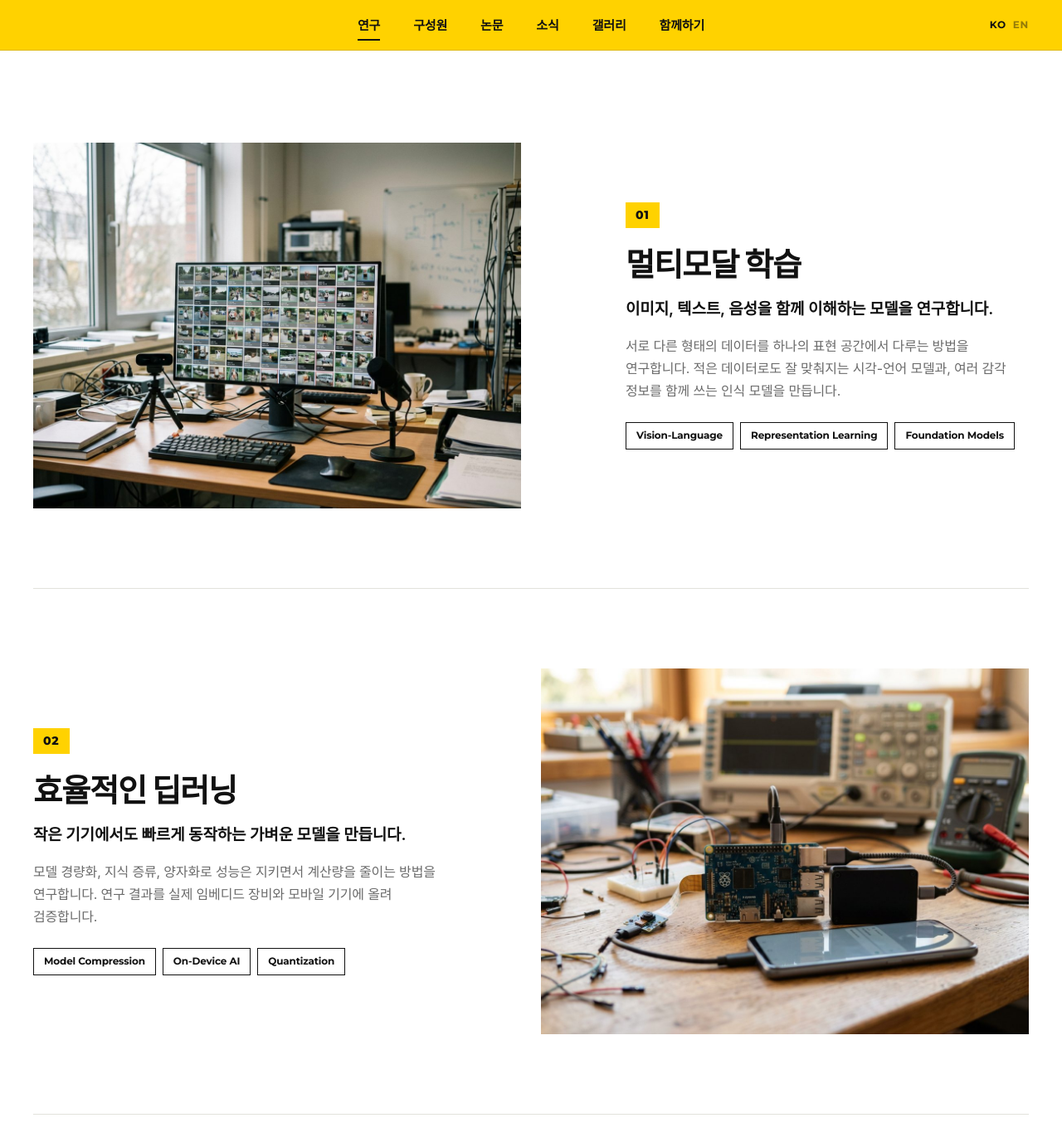
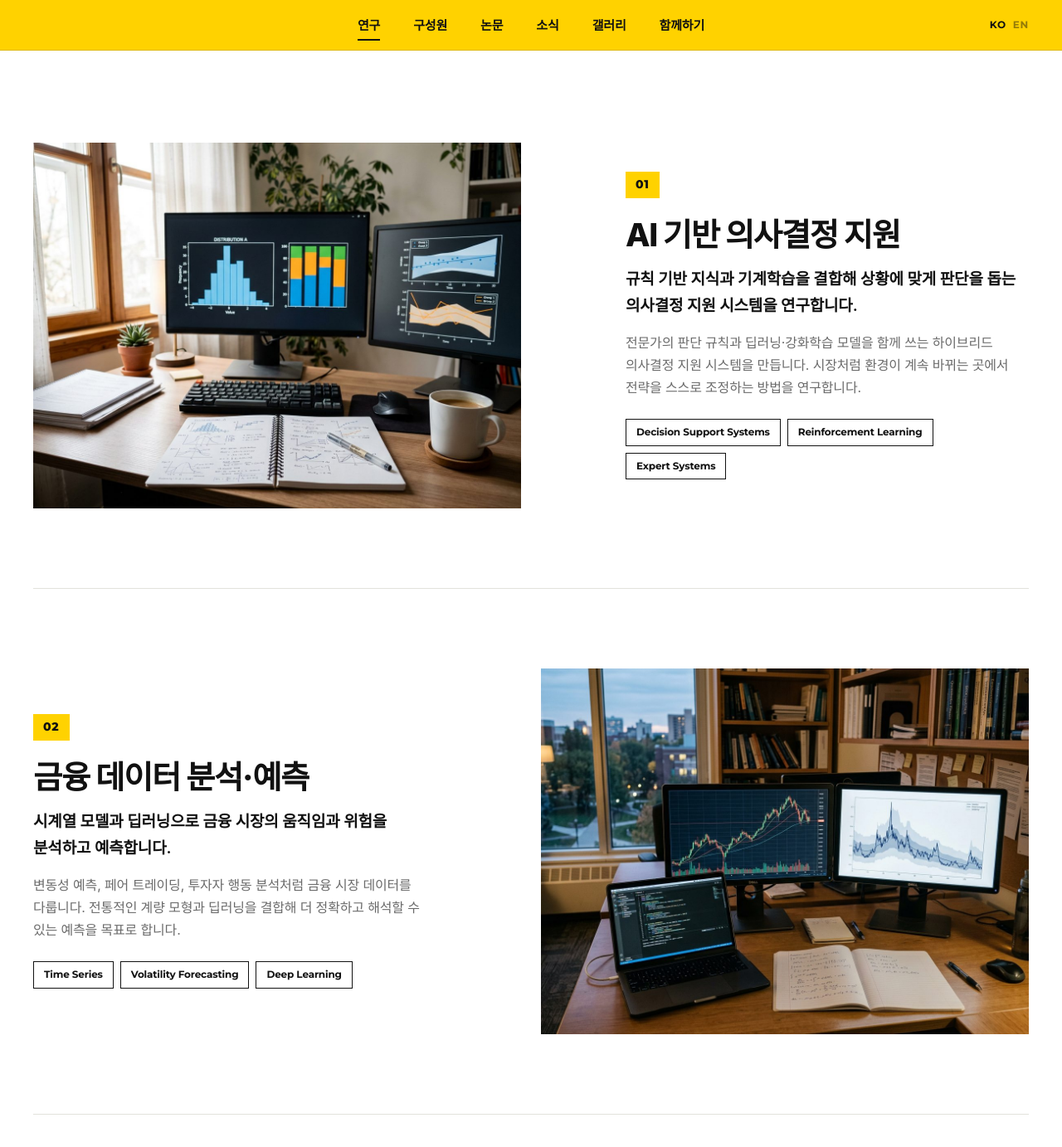
Before and after one commit to ych830/kwon-lab, a Jekyll site: the page built from research.html, in a window 1280 px wide and 1400 px high, scrolled down 579 px. Shown: the top 1383 px of the window at 83% size. Built offline with Jekyll 4.4.1, drawn with Linux system fonts in a browser that asks for light colours; some web fonts are replaced; some of the changed text lies outside the part shown.

Commit message:
연구실 이름·연구 분야를 실제 분야로: 인공지능 의사결정 연구실
- 교수진 페이지의 전문분야(경영정보시스템, 디지털 전환·프로세스 혁신, 데이터 과학·머신러닝)와
  연구 주제를 바탕으로 연구 분야 4개 다시 씀 (논문 제목은 넣지 않음)
- 연구실 이름·학부·소개·교수 소개 문구, 예시 구성원 관심 분야·모집 문구를 분야에 맞춤
- 교수님 이름·학교명·논문·학력·경력·연락처는 계속 가림/예시
- 금융·LLM 연구 그림 2장 새로 생성, 쓰지 않는 그림 정리

Co-Authored-By: Claude Opus 5.5 <noreply@anthropic.com>

```diff
--- a/_data/join.yml
+++ b/_data/join.yml
@@ -2,8 +2,8 @@
 # ※ 아래는 예시 문구다. 실제 조건에 맞게 고칠 것.
 
 lead:
-  ko: 인공지능을 깊이 공부하고, 그것으로 실제 문제를 풀어 보고 싶은 학생을 기다립니다. 지금 실력보다 끝까지 파고드는 태도를 더 중요하게 봅니다.
-  en: We are looking for students who want to study AI in depth and use it to solve real problems. We value persistence and curiosity more than current skill level.
+  ko: 데이터와 인공지능으로 기업과 금융의 문제를 풀어 보고 싶은 학생을 기다립니다. 지금 실력보다 끝까지 파고드는 태도를 더 중요하게 봅니다.
+  en: We are looking for students who want to solve problems in business and finance with data and AI. We value persistence and curiosity more than current skill level.
 
 positions:
   - title:
@@ -20,8 +20,8 @@ positions:
       en: Join for at least one semester and work on projects alongside graduate students. Recommended for students considering graduate school.
 
 looking_for:
-  - ko: 기계학습·딥러닝에 관심이 있고 Python 으로 코드를 짤 수 있는 학생
-    en: Interest in machine learning and deep learning, and able to code in Python
+  - ko: 데이터 분석·기계학습에 관심이 있는 학생 (경영·통계·컴퓨터 등 전공 무관)
+    en: Interest in data analysis and machine learning (any major, including business, statistics, and computer science)
   - ko: 논문을 읽고 직접 구현해 보는 것을 즐기는 학생
     en: Enjoy reading papers and implementing them yourself
   - ko: 동료와 생각을 나누고 함께 문제를 푸는 학생
--- a/_data/lab.yml
+++ b/_data/lab.yml
@@ -5,9 +5,9 @@
 draft: true
 
 name:
-  ko: OOO 연구실
-  en: OOO Lab
-short_name: OOO Lab    # 머리말 왼쪽 위에 나오는 이름
+  ko: 인공지능 의사결정 연구실
+  en: AI Decision-Making Lab   # 영문 이름 확인 필요
+short_name: AI Decision Lab   # 머리말 왼쪽 위에 나오는 이름
 
 # 홈 첫 화면을 꽉 채우는 큰 사진(교수님 학회 발표, 연구실 단체 사진 등). assets/img/ 에 올린 파일 이름.
 # 지금은 확인용 실제 사진(얼굴·이름표 가림)이다. 가로로 긴 사진(가로 1920px 이상)이 잘 맞는다
@@ -20,15 +20,15 @@ university:
   ko: OO대학교
   en: OO University
 department:            # 비워 두면 화면에 안 나온다
-  ko: ""
-  en: ""
+  ko: 경영학부
+  en: School of Business   # 영문 표기 확인 필요
 
 tagline:
-  ko: 사람과 산업에 실제로 쓰이는 인공지능을 연구합니다
-  en: Building AI that works in the real world
+  ko: 데이터와 인공지능으로 더 나은 의사결정을 연구합니다
+  en: Better decisions with data and AI
 intro:
-  ko: OOO 연구실은 OO대학교에서 기계학습과 인공지능을 연구합니다. 데이터에서 배우는 모델을 만들고, 그 모델이 현실의 문제를 풀도록 다듬는 일을 합니다.
-  en: OOO Lab at OO University studies machine learning and artificial intelligence. We build models that learn from data and refine them to solve real-world problems.
+  ko: 인공지능 의사결정 연구실은 OO대학교 경영학부에서 데이터 과학과 인공지능으로 기업과 금융의 의사결정을 돕는 방법을 연구합니다. 경영정보시스템, 금융 데이터 분석, 대규모 언어 모델을 함께 다룹니다.
+  en: The AI Decision-Making Lab at the OO University School of Business studies how data science and AI can support decisions in business and finance, spanning management information systems, financial analytics, and large language models.
 
 email: professor@university.ac.kr   # 대표 연락 메일 (예시 주소 — 실제 주소로 바꿀 것)
 address:
--- a/_data/members.yml
+++ b/_data/members.yml
@@ -14,8 +14,8 @@
   email: ""
   homepage: ""
   interests:
-    ko: 멀티모달 학습, 시각-언어 모델
-    en: Multimodal learning, vision-language models
+    ko: 강화학습 기반 투자 전략
+    en: Reinforcement learning for trading strategies
 
 - name:
     ko: 김하늘
@@ -26,8 +26,8 @@
   email: ""
   homepage: ""
   interests:
-    ko: 효율적인 딥러닝, 모델 경량화
-    en: Efficient deep learning, model compression
+    ko: 금융 시계열·변동성 예측
+    en: Financial time series and volatility forecasting
 
 - name:
     ko: 이서준
@@ -38,8 +38,8 @@
   email: ""
   homepage: ""
   interests:
-    ko: 제조 데이터 이상 탐지
-    en: Anomaly detection in manufacturing data
+    ko: LLM 기반 뉴스 분석
+    en: LLM-based news analytics
 
 - name:
     ko: 박지민
@@ -50,8 +50,8 @@
   email: ""
   homepage: ""
   interests:
-    ko: 신뢰할 수 있는 AI, 불확실성 추정
-    en: Trustworthy AI, uncertainty estimation
+    ko: 의사결정 지원 시스템
+    en: Decision support systems
 
 - name:
     ko: 최유나
@@ -62,8 +62,8 @@
   email: ""
   homepage: ""
   interests:
-    ko: 대규모 언어 모델 응용
-    en: Applications of large language models
+    ko: 디지털 전환·프로세스 분석
+    en: Digital transformation and process analytics
 
 - name:
     ko: 정민호
@@ -74,8 +74,8 @@
   email: ""
   homepage: ""
   interests:
-    ko: 컴퓨터 비전
-    en: Computer vision
+    ko: 데이터 시각화
+    en: Data visualization
 
 - name:
     ko: 윤소희
@@ -86,8 +86,8 @@
   email: ""
   homepage: ""
   interests:
-    ko: 강화학습
-    en: Reinforcement learning
+    ko: 마케팅 애널리틱스
+    en: Marketing analytics
 
 - name:
     ko: 강도윤
--- a/_data/news.yml
+++ b/_data/news.yml
@@ -18,10 +18,10 @@
   image: lab-space.jpg
 
 - date: 2026-07-20
-  ko: 산업 AI 관련 신규 연구과제를 시작했습니다.
-  en: We started a new research project on AI for industry.
+  ko: LLM 기반 금융 분석 신규 연구과제를 시작했습니다.
+  en: We started a new research project on LLM-based financial analytics.
   link: ""
-  image: industry.jpg
+  image: finance.jpg
 
 - date: 2026-03-02
   ko: 최유나, 정민호, 윤소희 학생이 연구실에 합류했습니다. 환영합니다!
--- a/_data/professor.yml
+++ b/_data/professor.yml
@@ -13,8 +13,8 @@ office:
   ko: ""                  # 예: E동 301호
   en: ""
 bio:
-  ko: 기계학습과 인공지능을 연구합니다. 학생들과 함께 데이터에서 배우는 모델을 만들고, 그것을 실제 산업 문제에 적용하는 일에 관심이 많습니다.
-  en: I work on machine learning and artificial intelligence. Together with my students, I build models that learn from data and apply them to real industrial problems.
+  ko: 경영정보시스템과 데이터 과학을 바탕으로, 인공지능이 기업과 금융의 의사결정을 돕는 방법을 연구합니다.
+  en: I study how AI can support decision-making in business and finance, building on management information systems and data science.
 
 # 바깥 링크 — url 이 비어 있으면 화면에 안 나온다
 links:
--- a/_data/research.yml
+++ b/_data/research.yml
@@ -2,68 +2,69 @@
 # areas 는 홈 화면 카드와 연구(Research) 페이지에 같이 쓰인다. 3~4개가 보기 좋다.
 # image: assets/img/research/ 에 올린 그림 파일 이름 (지금은 AI 로 만든 예시 사진). 비우면 노란 자리 표시가 나온다.
 #
-# ※ 아래는 예시다. 실제 연구 분야로 바꿀 것.
+# 연구 분야는 학교 교수진 페이지의 전문분야(경영정보시스템, 디지털 전환·프로세스 혁신, 데이터 과학·머신러닝)와
+# 연구 주제를 바탕으로 쓴 초안이다. 교수님 확인 후 다듬을 것. 연구 과제(projects)는 예시다.
 
 areas:
   - title:
-      ko: 멀티모달 학습
-      en: Multimodal Learning
+      ko: AI 기반 의사결정 지원
+      en: AI-Driven Decision Support
     summary:
-      ko: 이미지, 텍스트, 음성을 함께 이해하는 모델을 연구합니다.
-      en: Models that understand images, text, and speech together.
+      ko: 규칙 기반 지식과 기계학습을 결합해 상황에 맞게 판단을 돕는 의사결정 지원 시스템을 연구합니다.
+      en: Decision support systems that combine rule-based knowledge with machine learning to adapt to changing situations.
     detail:
-      ko: 서로 다른 형태의 데이터를 하나의 표현 공간에서 다루는 방법을 연구합니다. 적은 데이터로도 잘 맞춰지는 시각-언어 모델과, 여러 감각 정보를 함께 쓰는 인식 모델을 만듭니다.
-      en: We study how to handle different kinds of data in a shared representation space, building vision-language models that adapt with little data and perception models that combine multiple senses.
-    keywords: [Vision-Language, Representation Learning, Foundation Models]
-    image: multimodal.jpg
+      ko: 전문가의 판단 규칙과 딥러닝·강화학습 모델을 함께 쓰는 하이브리드 의사결정 지원 시스템을 만듭니다. 시장처럼 환경이 계속 바뀌는 곳에서 전략을 스스로 조정하는 방법을 연구합니다.
+      en: We build hybrid decision support systems that pair expert rules with deep learning and reinforcement learning, and study how strategies can adjust themselves in constantly changing environments such as financial markets.
+    keywords: [Decision Support Systems, Reinforcement Learning, Expert Systems]
+    image: decision-support.jpg
 
   - title:
-      ko: 효율적인 딥러닝
-      en: Efficient Deep Learning
+      ko: 금융 데이터 분석·예측
+      en: Financial Analytics & Forecasting
     summary:
-      ko: 작은 기기에서도 빠르게 동작하는 가벼운 모델을 만듭니다.
-      en: Lightweight models that run fast on small devices.
+      ko: 시계열 모델과 딥러닝으로 금융 시장의 움직임과 위험을 분석하고 예측합니다.
+      en: Analyzing and forecasting market movements and risk with time-series models and deep learning.
     detail:
-      ko: 모델 경량화, 지식 증류, 양자화로 성능은 지키면서 계산량을 줄이는 방법을 연구합니다. 연구 결과를 실제 임베디드 장비와 모바일 기기에 올려 검증합니다.
-      en: We reduce computation while preserving accuracy through pruning, knowledge distillation, and quantization, and validate our methods on real embedded and mobile hardware.
-    keywords: [Model Compression, On-Device AI, Quantization]
-    image: efficient.jpg
+      ko: 변동성 예측, 페어 트레이딩, 투자자 행동 분석처럼 금융 시장 데이터를 다룹니다. 전통적인 계량 모형과 딥러닝을 결합해 더 정확하고 해석할 수 있는 예측을 목표로 합니다.
+      en: We work with market data on problems such as volatility forecasting, pairs trading, and investor behavior, combining econometric models with deep learning for accurate and interpretable forecasts.
+    keywords: [Time Series, Volatility Forecasting, Deep Learning]
+    image: finance.jpg
 
   - title:
-      ko: 신뢰할 수 있는 AI
-      en: Trustworthy AI
+      ko: LLM 기반 시장 인사이트
+      en: LLMs for Market Insight
     summary:
-      ko: 예측을 믿고 쓸 수 있도록 견고하고 설명 가능한 AI를 연구합니다.
-      en: Robust and explainable AI whose predictions can be trusted.
+      ko: 뉴스 같은 텍스트 정보를 대규모 언어 모델로 정량화해 시장 예측에 활용합니다.
+      en: Quantifying text such as news with large language models for market prediction.
     detail:
-      ko: 데이터 분포가 바뀌어도 흔들리지 않는 학습 방법, 모델이 얼마나 확신하는지 알려 주는 불확실성 추정, 판단 근거를 보여 주는 설명 기법을 연구합니다.
-      en: We work on learning methods that stay reliable under distribution shift, uncertainty estimation that tells how confident a model is, and explanation techniques that reveal the basis of its decisions.
-    keywords: [Robustness, Uncertainty, Explainability]
-    image: trustworthy.jpg
+      ko: 숫자로 표현하기 어려운 정성 정보를 대규모 언어 모델(LLM)로 요약·정량화하고, 여러 AI 에이전트가 역할을 나눠 정보를 모으고 분석하는 구조를 연구합니다.
+      en: We use large language models to summarize and quantify qualitative information that is hard to express in numbers, and study pipelines in which AI agents divide the work of collecting and analyzing information.
+    keywords: [Large Language Models, AI Agents, Text Analytics]
+    image: llm-news.jpg
 
   - title:
-      ko: 산업 AI 응용
-      en: AI for Industry
+      ko: 디지털 전환·프로세스 혁신
+      en: Digital Transformation & Process Innovation
     summary:
-      ko: 제조·공정 데이터에 AI를 적용해 현장의 문제를 풉니다.
-      en: Applying AI to manufacturing and process data to solve real problems.
+      ko: 경영정보시스템 관점에서 기업의 디지털 전환과 업무 프로세스 혁신을 연구합니다.
+      en: Digital transformation and process innovation from a management information systems perspective.
     detail:
-      ko: 기업과 함께 제조 공정의 이상 탐지, 품질 예측, 설비 고장 예측 문제를 풉니다. 현장에서 바로 쓸 수 있는 형태로 결과를 만드는 것을 목표로 합니다.
-      en: Together with industry partners we tackle anomaly detection, quality prediction, and predictive maintenance, aiming for results that can be deployed on the factory floor.
-    keywords: [Anomaly Detection, Time Series, Smart Manufacturing]
-    image: industry.jpg
+      ko: 제조·서비스 기업의 업무 프로세스를 분석하고, ERP·자동화·데이터 기반 운영으로 바꾸어 가는 방법을 연구합니다. 현장에 바로 적용할 수 있는 결과를 지향합니다.
+      en: We analyze business processes in manufacturing and service firms and study how to transform them through ERP, automation, and data-driven operations, aiming for results that can be applied in practice.
+    keywords: [Management Information Systems, ERP, Process Innovation]
+    image: digital-transformation.jpg
 
 projects:
   - title:
-      ko: 제조 공정 이상 탐지를 위한 설명 가능한 AI 기술 개발 (예시)
-      en: Explainable AI for Anomaly Detection in Manufacturing (example)
+      ko: 강화학습 기반 적응형 투자 의사결정 지원 시스템 (예시)
+      en: Adaptive investment decision support with reinforcement learning (example)
     funder:
       ko: 정부 지원 연구과제
       en: Government-funded research project
     period: 2026 – 2029
   - title:
-      ko: 온디바이스 멀티모달 모델 경량화 연구 (예시)
-      en: Compressing Multimodal Models for On-Device AI (example)
+      ko: LLM 에이전트를 활용한 금융 뉴스 분석 (예시)
+      en: Financial news analysis with LLM agents (example)
     funder:
       ko: 산학협력 과제
       en: Industry collaboration
```
Also changed, not shown: README.md, assets/img/news/finance.jpg (added), assets/img/news/industry.jpg (deleted), assets/img/research/decision-support.jpg (renamed from assets/img/research/trustworthy.jpg), assets/img/research/digital-transformation.jpg (renamed from assets/img/research/industry.jpg), assets/img/research/efficient.jpg (deleted), assets/img/research/finance.jpg (added), assets/img/research/llm-news.jpg (added), assets/img/research/multimodal.jpg (deleted).
